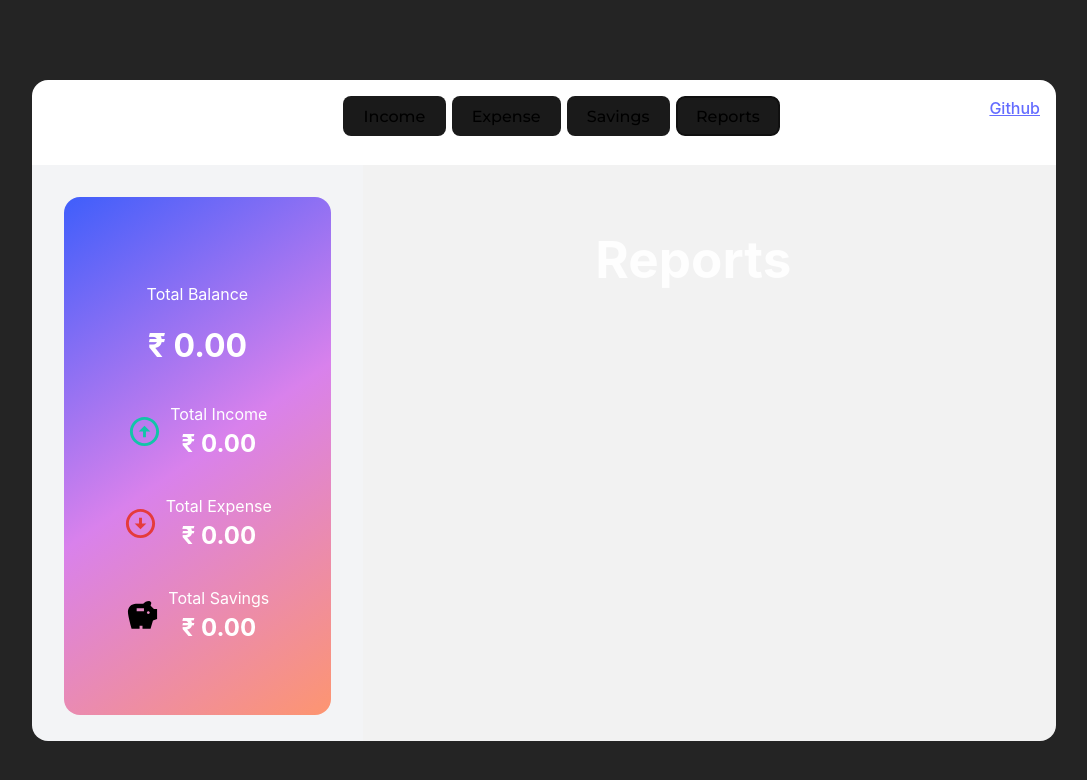
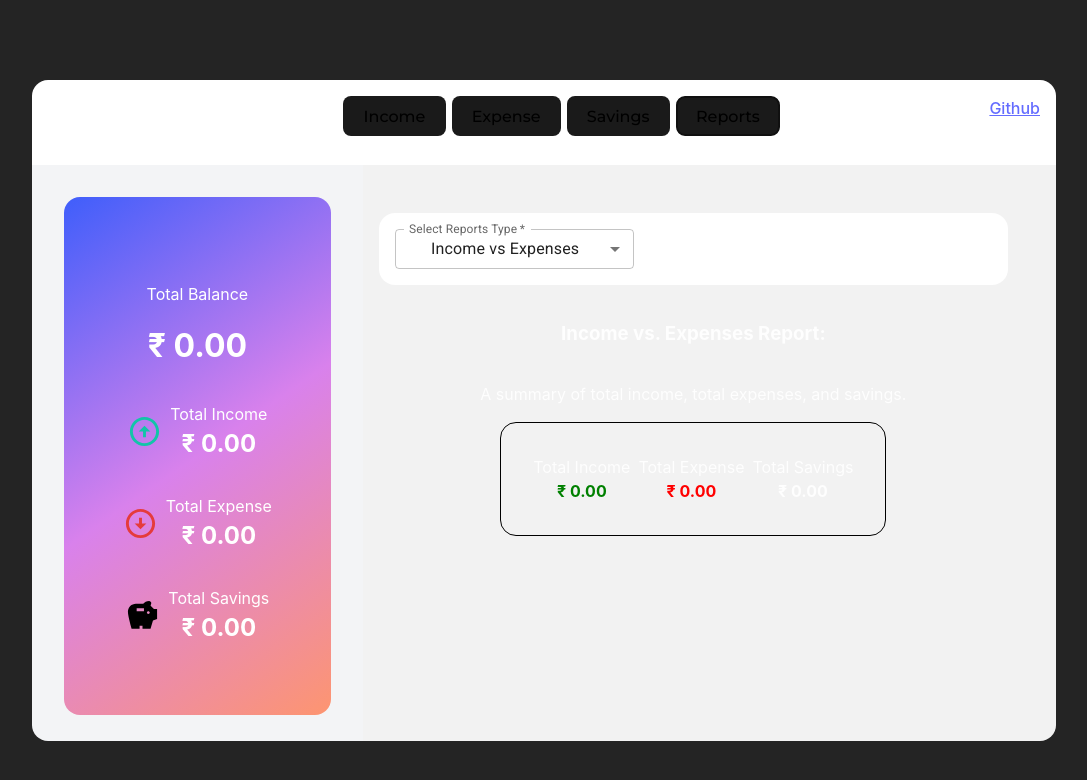
Before and after one commit to rushikesh1799/Financial-Management-App, a React (Vite) app: page / in a window 1280 px wide. Both pictures are taken after a click on the button "Reports". Shown: the top 780 px of the page, without its empty margins (96-1183 px from the left). Built offline with nearby package versions, Linux system fonts and the light colour scheme; no server answers.

Commit message:
Update: Added Reports page data

```diff
--- a/src/Components/Dashboard.jsx
+++ b/src/Components/Dashboard.jsx
@@ -6,6 +6,7 @@ import Income from "./Income/Income";
 import Expense from "./Expense/Expense";
 import Savings from "./Savings/Savings";
 import { useSelector } from "react-redux";
+import Reports from "./Reports/Reports";
 
 const Dashboard = () => {
     // const [seletectedItem, setSelectedItem] = useState("income");
@@ -24,9 +25,7 @@ const Dashboard = () => {
                 ) : seletectedItem === "savings" ? (
                     <Savings />
                 ) : (
-                    <div className="main-rightside">
-                        <h1>Reports</h1>
-                    </div>
+                    <Reports />
                 )}
             </div>
         </div>
--- /dev/null
+++ b/src/Components/Reports/ExpenseBreakdown.jsx
@@ -0,0 +1,31 @@
+import React from "react";
+import { useSelector } from "react-redux";
+
+const ExpenseBreakdown = () => {
+    const { expense } = useSelector((state) => state.expense);
+
+    const uniqueExpensesByCategory = expense.reduce(
+        (acc, { category, amount }) =>
+            acc[category]
+                ? { ...acc, [category]: acc[category] + amount }
+                : { ...acc, [category]: amount },
+        {}
+    );
+
+    return (
+        <div className="report_wrapper">
+            <h3>Expense Breakdown:</h3>
+            <p>A breakdown of expenses by category.</p>
+            <div className="total_expense_wrapper">
+                {Object.keys(uniqueExpensesByCategory).map((key) => (
+                    <div className="total_expense-item" key={key}>
+                        <p className="totals-headers">{key}</p>
+                        <b>₹ {uniqueExpensesByCategory[key]}.00</b>
+                    </div>
+                ))}
+            </div>
+        </div>
+    );
+};
+
+export default ExpenseBreakdown;
--- /dev/null
+++ b/src/Components/Reports/IncomeVsExpense.jsx
@@ -0,0 +1,40 @@
+import React from "react";
+import { useSelector } from "react-redux";
+import "../components.css";
+
+import ArrowCircleUpIcon from "@mui/icons-material/ArrowCircleUp";
+import ArrowCircleDownIcon from "@mui/icons-material/ArrowCircleDown";
+import SavingsIcon from "@mui/icons-material/Savings";
+
+const IncomeVsExpense = () => {
+    const { income } = useSelector((state) => state.income);
+    const { expense } = useSelector((state) => state.expense);
+    const { savings } = useSelector((state) => state.savings);
+
+    const totalIncome = income.reduce((acc, { amount }) => amount + acc, 0);
+    const totalExpense = expense.reduce((acc, { amount }) => amount + acc, 0);
+    const totalSavings = savings.reduce((acc, { amount }) => amount + acc, 0);
+
+    return (
+        <div className="report_wrapper">
+            <h3>Income vs. Expenses Report:</h3>
+            <p>A summary of total income, total expenses, and savings.</p>
+            <div className="income-vs-expense">
+                <div className="total_income-item">
+                    <p className="totals-headers">Total Income</p>
+                    <b className="income-value">₹ {totalIncome}.00</b>
+                </div>
+                <div className="total_income-item">
+                    <p className="totals-headers">Total Expense</p>
+                    <b className="expense-value">₹ {totalExpense}.00</b>
+                </div>
+                <div className="total_income-item">
+                    <p className="totals-headers">Total Savings</p>
+                    <b className="saving">₹ {totalSavings}.00</b>
+                </div>
+            </div>
+        </div>
+    );
+};
+
+export default IncomeVsExpense;
--- /dev/null
+++ b/src/Components/Reports/Reports.jsx
@@ -0,0 +1,44 @@
+import { MenuItem, TextField } from "@mui/material";
+import React, { useState } from "react";
+import IncomeVsExpense from "./IncomeVsExpense";
+import ExpenseBreakdown from "./ExpenseBreakdown";
+
+const Reports = () => {
+    const [reportsType, setReportsType] = useState("incomevsexpense");
+
+    const handleReportsType = (e) => {
+        setReportsType(e.target.value);
+    };
+
+    return (
+        <div className="main-rightside">
+            <div className="form_input">
+                <TextField
+                    id="outlined-required"
+                    select
+                    label="Select Reports Type"
+                    variant="outlined"
+                    required
+                    size="small"
+                    value={reportsType}
+                    onChange={(e) => handleReportsType(e)}
+                    sx={{ width: "40%" }}
+                >
+                    <MenuItem value="incomevsexpense">
+                        Income vs Expenses
+                    </MenuItem>
+                    <MenuItem value="expensebreakdown">
+                        Expense Breakdown
+                    </MenuItem>
+                </TextField>
+            </div>
+            {reportsType === "incomevsexpense" ? (
+                <IncomeVsExpense />
+            ) : (
+                <ExpenseBreakdown />
+            )}
+        </div>
+    );
+};
+
+export default Reports;
--- a/src/Components/TransactionCard.jsx
+++ b/src/Components/TransactionCard.jsx
@@ -47,7 +47,19 @@ const TransactionCard = ({ transaction }) => {
             </div>
             <div className="transaction-card-right">
                 <span className="transaction-card-price">
-                    -₹{transaction.amount}.00
+                    {seletectedItem === "income" ? (
+                        <span style={{ color: "green" }}>
+                            +₹{transaction.amount}.00
+                        </span>
+                    ) : seletectedItem === "expense" ? (
+                        <span style={{ color: "#e53b3b" }}>
+                            -₹{transaction.amount}.00
+                        </span>
+                    ) : (
+                        <span style={{ color: "black" }}>
+                            +₹{transaction.amount}.00
+                        </span>
+                    )}
                 </span>
                 <span className="transaction-card-date">
                     {formatDate(transaction.date)}
--- a/src/Components/components.css
+++ b/src/Components/components.css
@@ -154,3 +154,39 @@
     justify-content: space-between;
     align-items: center;
 }
+
+.report_wrapper {
+    display: flex;
+    flex-direction: column;
+    justify-content: center;
+    align-items: center;
+}
+
+.income-vs-expense {
+    display: flex;
+    width: fit-content;
+    padding: 2rem;
+    gap: 8px;
+    border: 1px solid black;
+    border-radius: 1rem;
+}
+
+.income-value {
+    color: green;
+}
+
+.expense-value {
+    color: red;
+}
+
+.total_expense_wrapper {
+    border: 1px solid black;
+    border-radius: 1rem;
+    padding: 2rem;
+}
+
+.total_expense-item {
+    display: flex;
+    justify-content: space-between;
+    gap: 1rem;
+}
```
